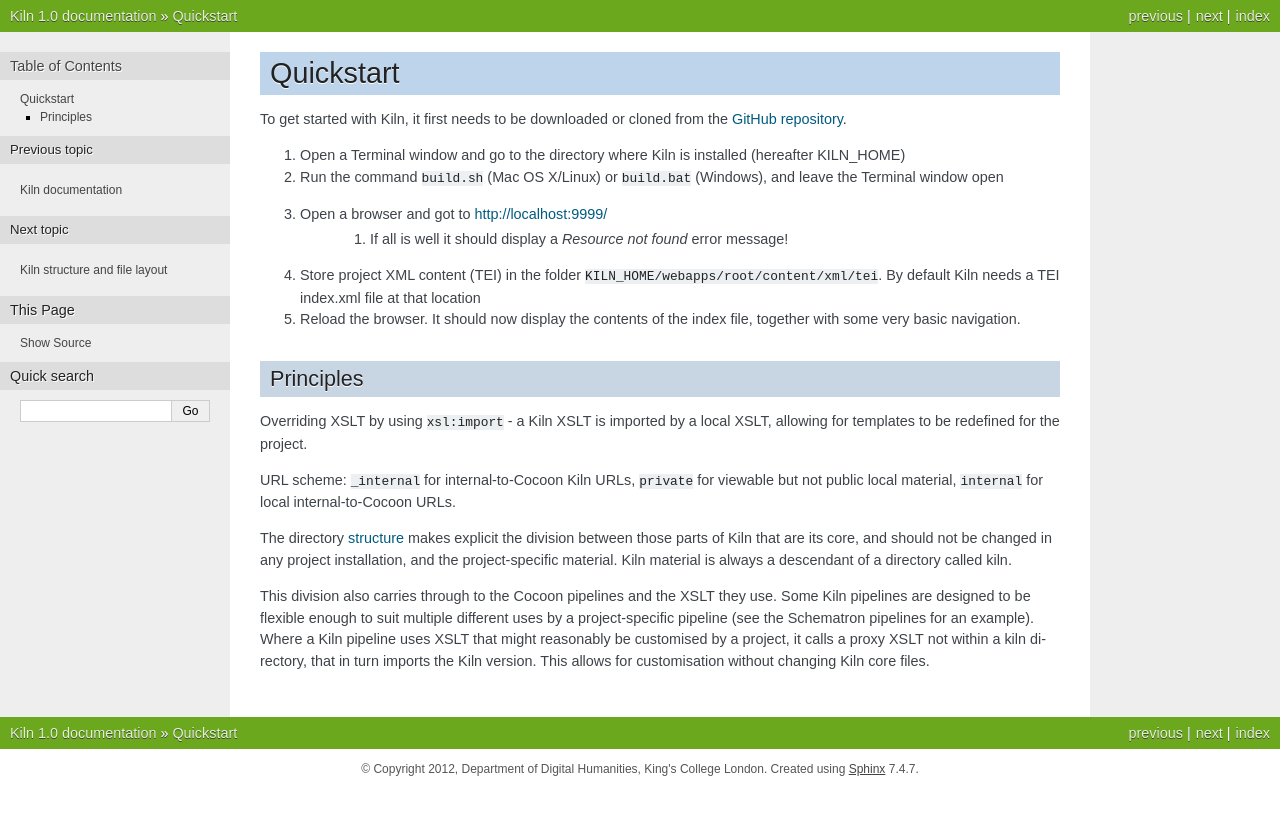
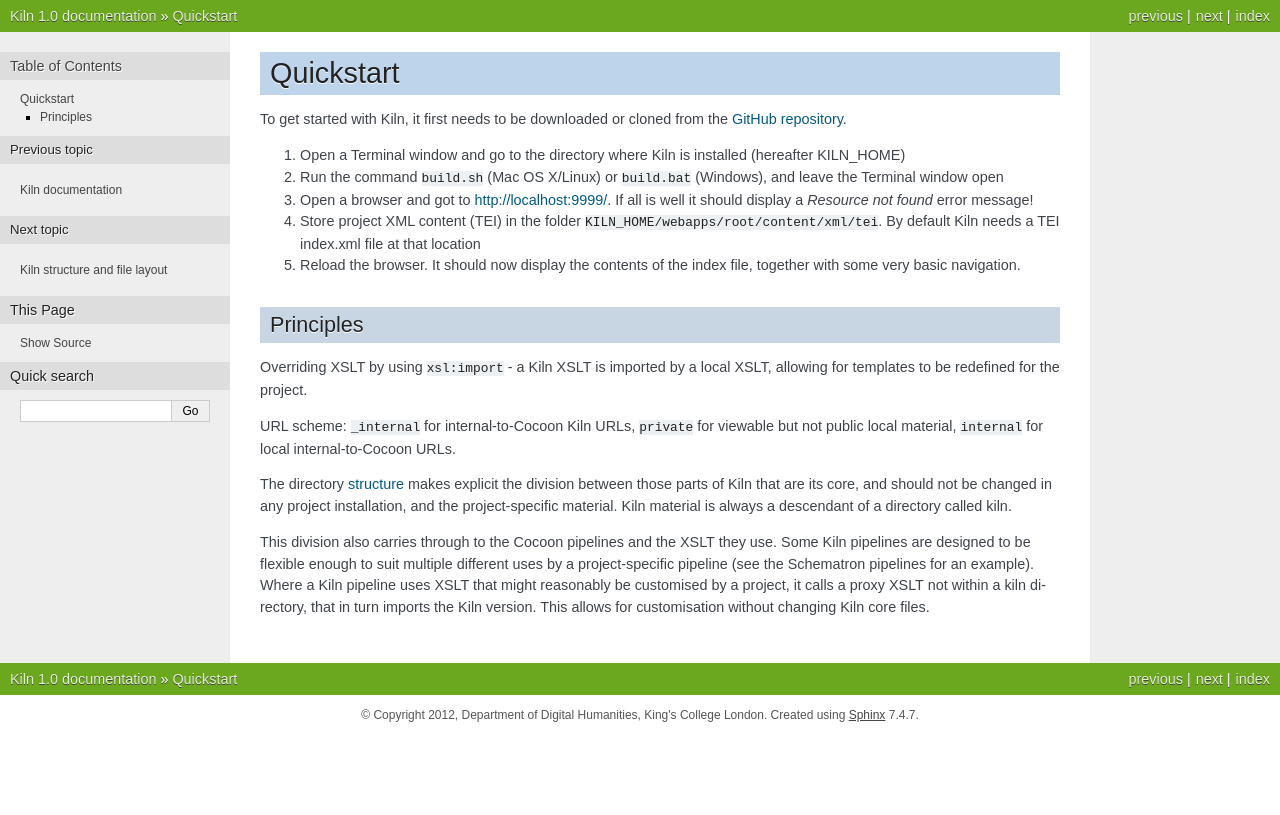
Before and after one commit to kcl-ddh/kiln, a Sphinx documentation site: the page built from docs/source/quickstart.rst, in a window 1280 px wide. Shown: the top 815 px of the page. Built offline with Sphinx 7.4.7, drawn with Linux system fonts in a browser that asks for light colours.

Commit message:
Moved the item and subitem 3 into one.

```diff
--- a/docs/source/quickstart.rst
+++ b/docs/source/quickstart.rst
@@ -10,8 +10,8 @@
    (hereafter KILN_HOME)
 #. Run the command ``build.sh`` (Mac OS X/Linux) or ``build.bat`` (Windows),
    and leave the Terminal window open
-#. Open a browser and got to http://localhost:9999/
-    #. If all is well it should display a *Resource not found* error message!
+#. Open a browser and got to http://localhost:9999/. If all is well it should
+   display a *Resource not found* error message!
 #. Store project XML content (TEI) in the folder
    ``KILN_HOME/webapps/root/content/xml/tei``. By default Kiln needs a TEI
    index.xml file at that location
```
